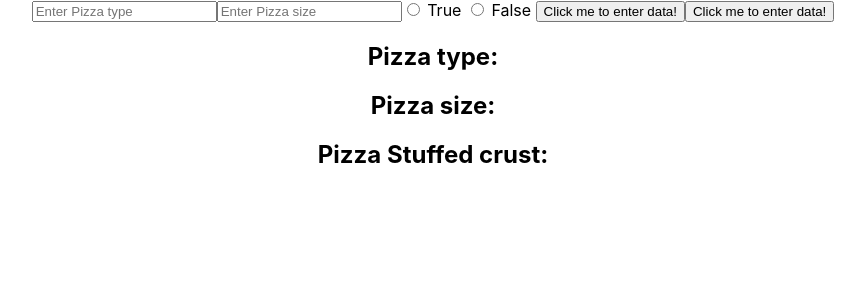
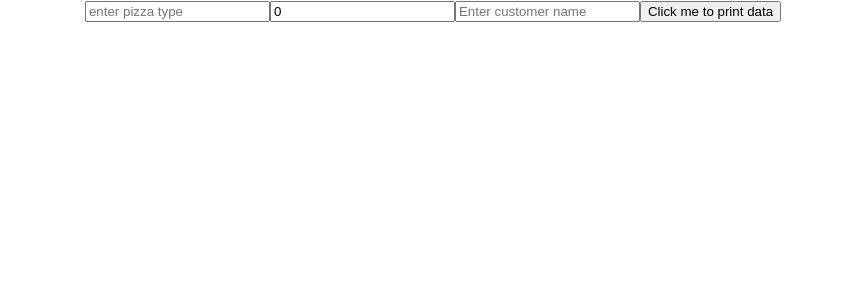
Before and after one commit to Reece-elder/22JanSoftware-React, a React (Create React App) app in the folder React/demo-project/: page / in a window 1280 px wide. Shown: the top 300 px of the page, without its empty margins (207-1072 px from the left). Built offline with nearby package versions, Linux system fonts and the light colour scheme.

Commit message:
state as an object improved

```diff
--- a/React/demo-project/src/App.js
+++ b/React/demo-project/src/App.js
@@ -7,6 +7,7 @@ import HelloName from './components/005-forms/HelloName';
 import Login from './components/005-forms/Login';
 import Garage from './components/006-State-Objects-Arrays/Garage';
 import Pizzeria from './components/006-State-Objects-Arrays/Pizzeria';
+import Pizzeria2 from './components/006-State-Objects-Arrays/Pizzeria2';
 import './css/App.css';
 
 // Within React, the data that is rendered is what each component (app.js) returns
@@ -28,7 +29,8 @@ function App() {
       {/* <HelloName/> */}
       {/* <Login/> */}
       {/* <Garage/> */}
-      <Pizzeria/>
+      {/* <Pizzeria/> */}
+      <Pizzeria2/>
     </div>
   );
 }
--- a/React/demo-project/src/components/006-State-Objects-Arrays/Pizzeria.jsx
+++ b/React/demo-project/src/components/006-State-Objects-Arrays/Pizzeria.jsx
@@ -4,6 +4,7 @@ const Pizzeria = () => {
 
     // Because our state will be a type of Object, we must put in {} into the params
     const[pizzaData, setPizzaData] = useState({});
+    const[pizzaType, setType] = useState("");
 
     // In order to aid creation, I will make a javascript object we can change
     let pizzaObj = {
@@ -19,8 +20,9 @@ const Pizzeria = () => {
     return (
         <>
             <form>
-                <input type="text" name="pizzaType" placeholder="Enter Pizza type" value={pizzaObj.type} onChange={(event) => {pizzaObj.type = event.target.value}}/>
-                <input type="number" name="pizzaSize" placeholder="Enter Pizza size" onChange={(event) => {pizzaObj.size = event.target.value}}/>
+                <input type="text" name="pizzaType" placeholder="Enter Pizza type" onChange={(event) => {setType(event.target.value)}} value={pizzaType}/>
+                <input type="text" name="pizzaType" placeholder="Enter Pizza type" onChange={(event) => {setPizzaData({type: event.target.value})}} value={pizzaData.type}/>
+                <input type="number" name="pizzaSize" placeholder="Enter Pizza Size" onChange={(event) => {setPizzaData({size: event.target.value})}} value={pizzaData.size}/>
                 <input type="radio" name="stuffedCrust" onChange={() => pizzaObj.stuffedCrust = true}/>
                 <span> True </span>
                 <input type="radio" name="stuffedCrust" onChange={() => pizzaObj.stuffedCrust = false}/>
--- /dev/null
+++ b/React/demo-project/src/components/006-State-Objects-Arrays/Pizzeria2.jsx
@@ -0,0 +1,41 @@
+import { useState } from "react";
+
+const Pizzeria2 = () => {
+
+    // An example object to use for our state
+    const pizzaObj = {
+        type: "",
+        size: 0,
+        customer: ""
+    };
+
+    // With my state I've set the default to be our example object, with default values included
+    const [pizzaData, setPizzaData] = useState(pizzaObj);
+
+    // This method is called when the input field detects a change
+    // It takes in an (event) -> contains the input field type, value and any other params
+    const setObject = (event) => {
+        const {name, value} = event.target; // Pulling the name and value attributes out of the event
+        setPizzaData((prevValue) => ({      // Starting the setting value of our state and passing in the current value of pizza
+            ...prevValue,                   // ...Spread operator - Ignore the existing stuff, and put this at the end
+            [name]: value,                  // Change the attribute of [name] (type, size etc.) to the value we passed in
+        }));
+    };
+
+    const postData = () => {
+        // fetch(.post(pizzaData))
+        console.log(pizzaData);
+        setPizzaData(pizzaObj); // Set the fields to be their default value, resetting the input fields
+    }
+
+    return (
+        <>
+            <input name="type" value={pizzaData.type} onChange={setObject} placeholder="enter pizza type" type="text"/>
+            <input name="size" value={pizzaData.size} onChange={setObject} placeholder="enter pizza size" type="number"/>
+            <input name="customer" value={pizzaData.customer} onChange={setObject} placeholder="Enter customer name" type="text"/>
+            <button type="button" onClick={postData}> Click me to print data</button>
+        </>
+    );
+}
+
+export default Pizzeria2;
```
